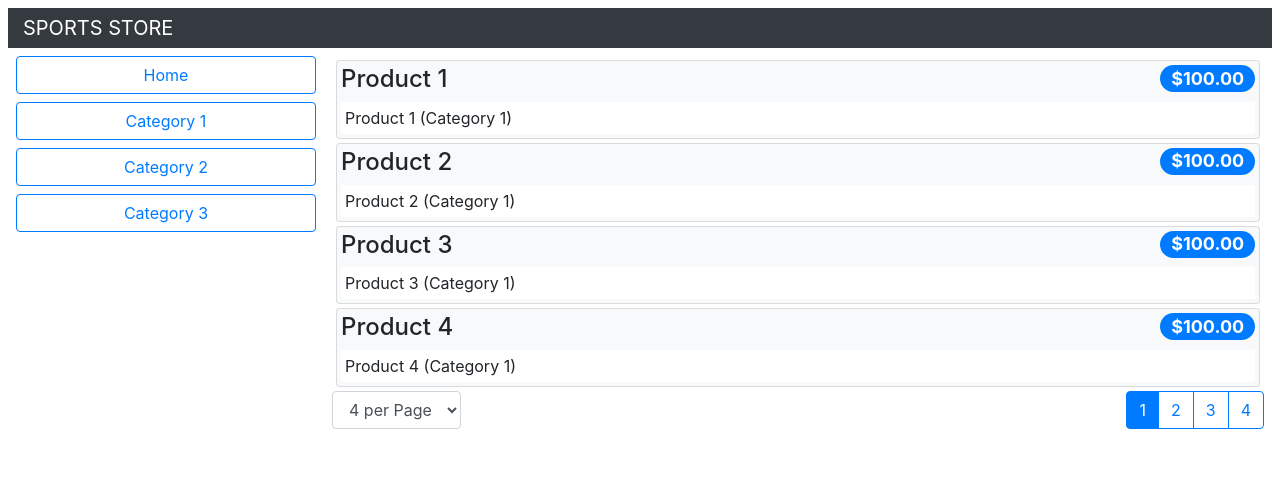
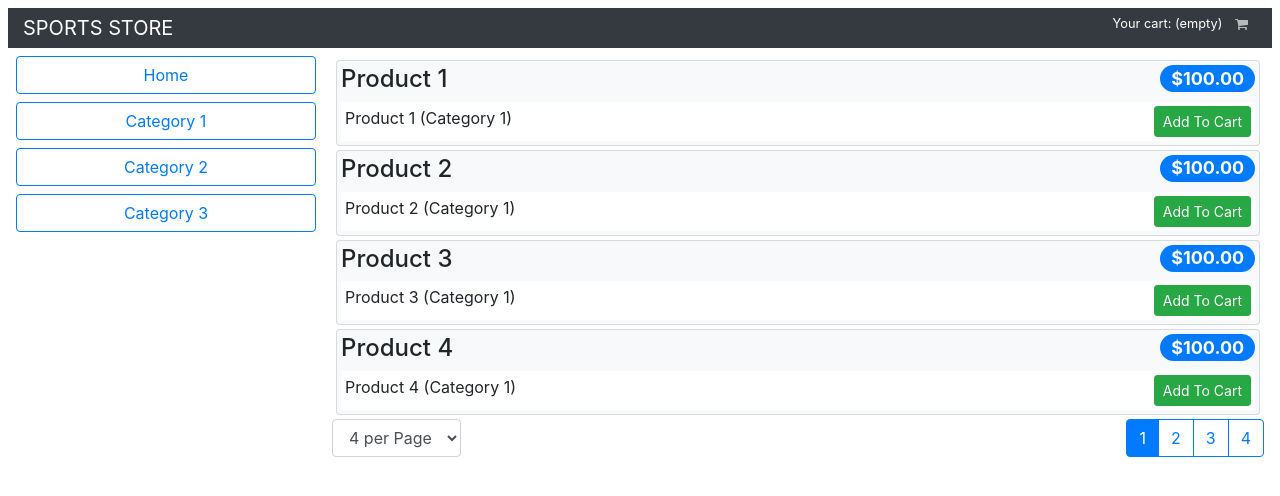
Before and after one commit to jrstrayhorn/ng-review-ss, an Angular app: page /store in a window 1280 px wide. Before the commit this address led to /. Shown: the top 496 px of the page. Built offline with nearby package versions, Linux system fonts and the light colour scheme.

Commit message:
adding cart detail/summary components, updating store component

```diff
--- a/src/app/app-routing.module.ts
+++ b/src/app/app-routing.module.ts
@@ -1,10 +1,18 @@
-import { NgModule } from '@angular/core';
-import { Routes, RouterModule } from '@angular/router';
+import { NgModule } from "@angular/core";
+import { Routes, RouterModule } from "@angular/router";
+import { StoreComponent } from "./store/store.component";
+import { CartDetailComponent } from "./store/cartDetail.component";
+import { CheckoutComponent } from "./store/checkout.component";
 
-const routes: Routes = [];
+const routes: Routes = [
+  { path: "store", component: StoreComponent },
+  { path: "cart", component: CartDetailComponent },
+  { path: "checkout", component: CheckoutComponent },
+  { path: "**", redirectTo: "/store" }
+];
 
 @NgModule({
   imports: [RouterModule.forRoot(routes)],
   exports: [RouterModule]
 })
-export class AppRoutingModule { }
+export class AppRoutingModule {}
--- a/src/app/app.component.ts
+++ b/src/app/app.component.ts
@@ -2,6 +2,6 @@ import { Component } from "@angular/core";
 
 @Component({
   selector: "app",
-  template: "<store></store>"
+  template: "<router-outlet></router-outlet>"
 })
 export class AppComponent {}
--- /dev/null
+++ b/src/app/store/cartDetail.component.ts
@@ -0,0 +1,8 @@
+import { Component } from "@angular/core";
+
+@Component({
+  template: `
+    <div><h3 class="bg-info p-1 text-white">Cart Detail Component</h3></div>
+  `
+})
+export class CartDetailComponent {}
--- a/src/app/store/cartSummary.component.html
+++ b/src/app/store/cartSummary.component.html
@@ -7,4 +7,11 @@
     </span>
     <span *ngIf="cart.itemCount == 0"> (empty) </span>
   </small>
+  <button
+    class="btn btn-sm bg-dark text-white"
+    [disabled]="cart.itemCount == 0"
+    routerLink="/cart"
+  >
+    <i class="fa fa-shopping-cart"></i>
+  </button>
 </div>
--- /dev/null
+++ b/src/app/store/checkout.component.ts
@@ -0,0 +1,8 @@
+import { Component } from "@angular/core";
+
+@Component({
+  template: `
+    <div><h3 class="bg-info p-1 text-white">Checkout Component</h3></div>
+  `
+})
+export class CheckoutComponent {}
--- a/src/app/store/store.component.html
+++ b/src/app/store/store.component.html
@@ -2,6 +2,7 @@
   <div class="row">
     <div class="col bg-dark text-white">
       <a class="navbar-brand">SPORTS STORE</a>
+      <cart-summary></cart-summary>
     </div>
   </div>
   <div class="row">
@@ -29,7 +30,15 @@
             {{ product.price | currency: "USD":"symbol":"2.2-2" }}
           </span>
         </h4>
-        <div class="card-text bg-white p-1">{{ product.description }}</div>
+        <div class="card-text bg-white p-1">
+          {{ product.description }}
+          <button
+            class="btn btn-success btn-sm float-right"
+            (click)="addProductToCart(product)"
+          >
+            Add To Cart
+          </button>
+        </div>
       </div>
       <div class="form-inline float-left mr-1">
         <select
--- a/src/app/store/store.component.ts
+++ b/src/app/store/store.component.ts
@@ -1,6 +1,8 @@
 import { Component } from "@angular/core";
 import { Product } from "../model/product.model";
 import { ProductRepository } from "../model/product.repository";
+import { Cart } from "../model/cart.model";
+import { Router } from "@angular/router";
 
 @Component({
   selector: "store",
@@ -11,7 +13,11 @@ export class StoreComponent {
   public productsPerPage = 4;
   public selectedPage = 1;
 
-  constructor(private repository: ProductRepository) {}
+  constructor(
+    private repository: ProductRepository,
+    private cart: Cart,
+    private router: Router
+  ) {}
 
   get products(): Product[] {
     let pageIndex = (this.selectedPage - 1) * this.productsPerPage;
@@ -44,6 +50,11 @@ export class StoreComponent {
     );
   }
 
+  addProductToCart(product: Product) {
+    this.cart.addLine(product);
+    this.router.navigateByUrl("/cart");
+  }
+
   /*
   get pageNumbers(): number[] {
     return Array(
```
Also changed, not shown: src/app/store/store.module.ts (+13 -3 lines).
